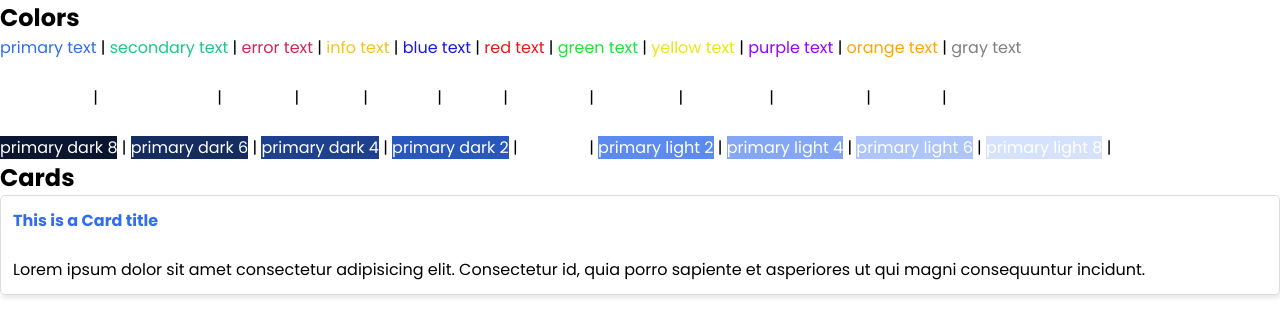
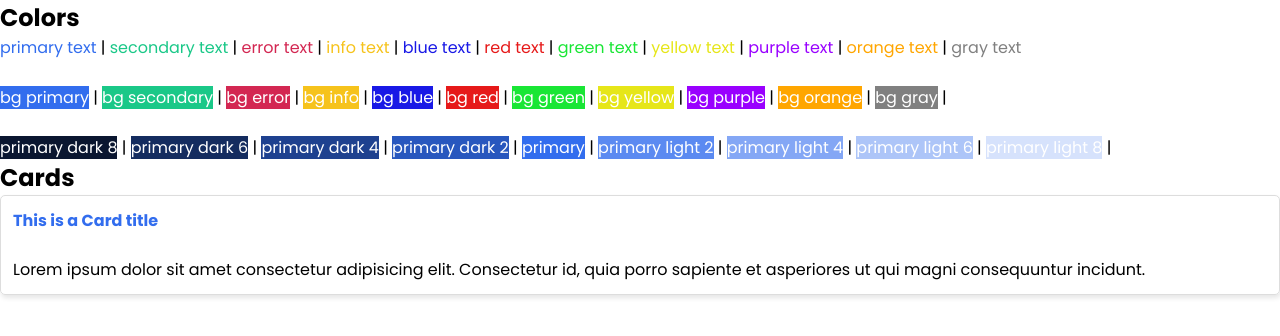
Before and after one commit to bmsani/Net-ninja, a website: page index.html in a window 1280 px wide. Drawn offline with Linux system fonts and the light colour scheme.

Commit message:
bg change

```diff
--- a/sani/_colors.scss
+++ b/sani/_colors.scss
@@ -2,7 +2,7 @@
     .text-#{$key} {
         color: $val;
     }
-    .bd-#{$key} {
+    .bg-#{$key} {
         background-color: $val;
     }
 
```
Also changed, not shown: css/index.css.
